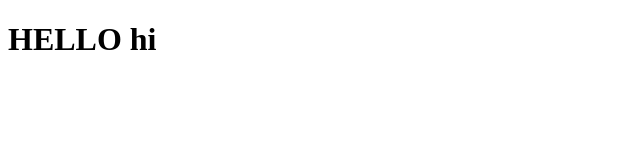
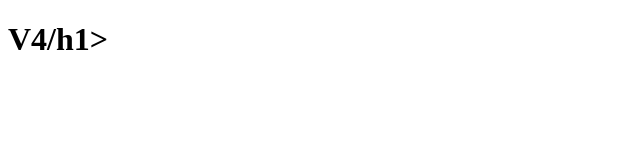
Before and after one commit to NawedEjaz123/myrepo, a plain HTML site: page index.html in a window 1280 px wide. Shown: the whole page, without its empty margins (0-640 px from the left). Drawn offline with Linux system fonts and the light colour scheme.

Commit message:
version 4

```diff
--- a/index.html
+++ b/index.html
@@ -6,6 +6,6 @@
     <title>Document</title>
 </head>
 <body>
-    <h1>HELLO hi</h1>
+    <h1>V4/h1>
 </body>
 </html>
```
